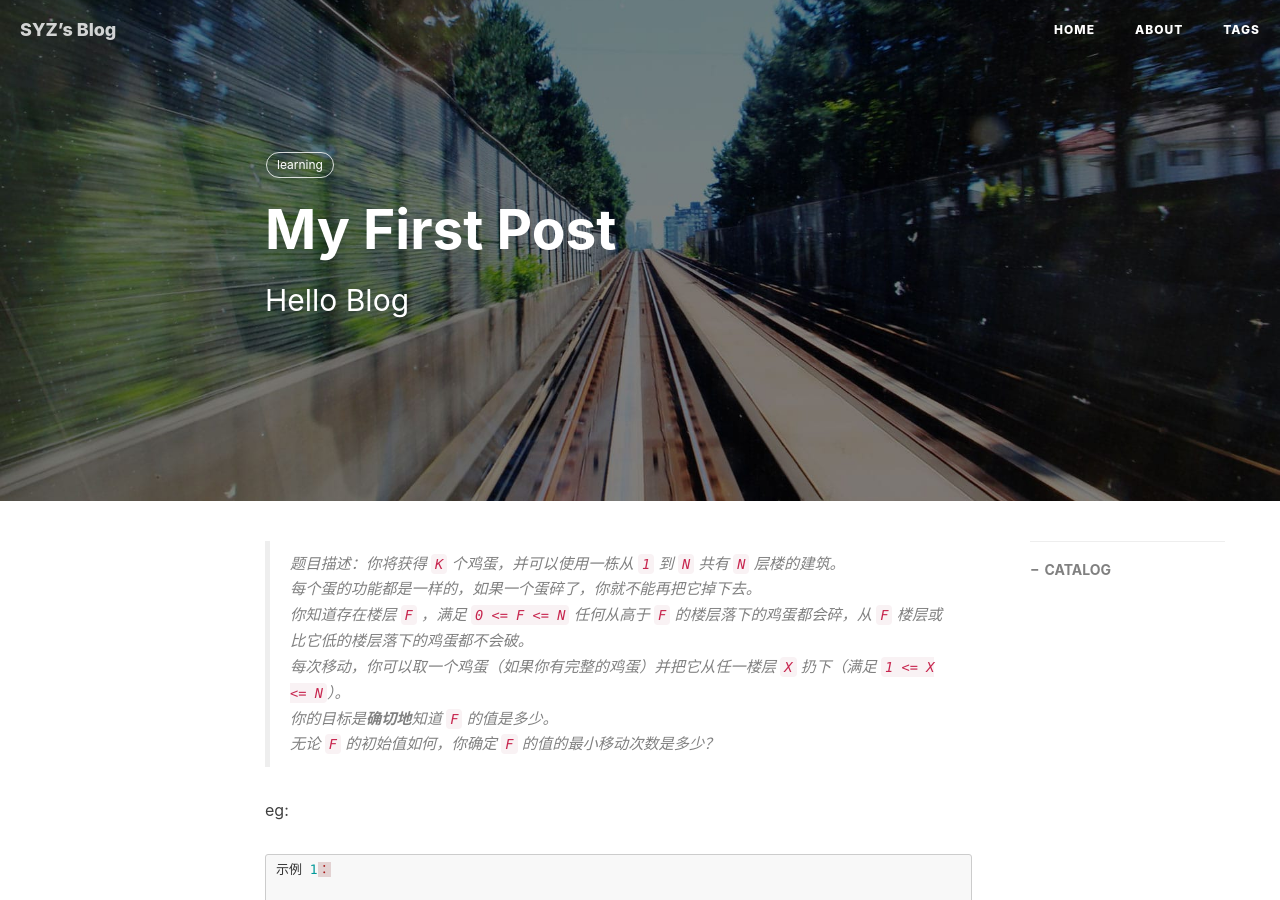
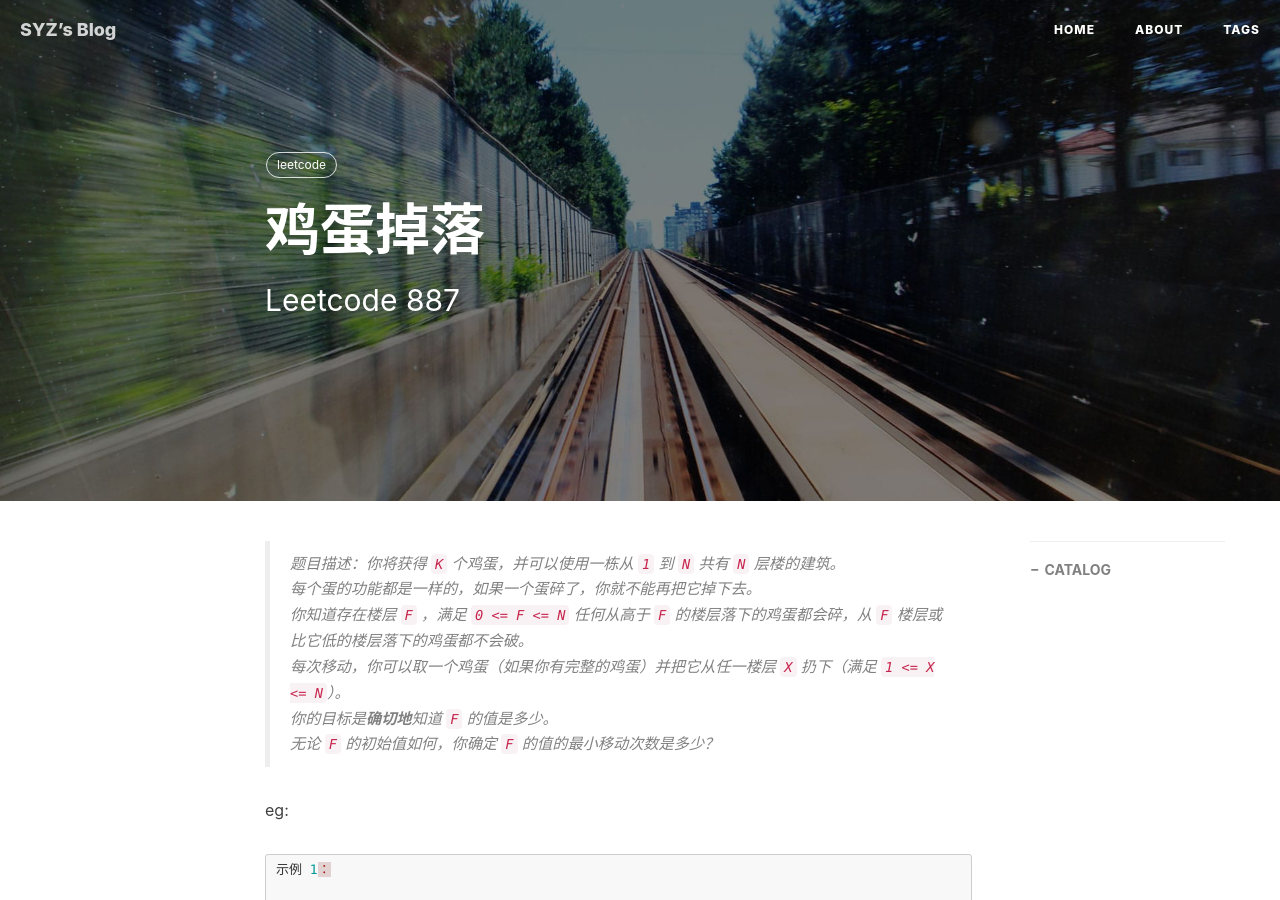
Before and after one commit to syz913/syz913.github.io, a Jekyll site: the page built from _posts/2020-05-09-Leetcode-887.md, in a window 1280 px wide and 900 px high. Built offline with Jekyll 4.4.1, drawn with Linux system fonts in a browser that asks for light colours; nearby versions of some CDN libraries; comment, search, counter and statistics services are not loaded.

Commit message:
leetcode

```diff
--- a/_posts/2020-05-09-first-blog.md
+++ b/_posts/2020-05-09-Leetcode-887.md
@@ -1,13 +1,12 @@
 ---
 layout:     post   				    # 使用的布局（不需要改）
-title:      My First Post 				# 标题
-subtitle:   Hello Blog #副标题
-date:       2020-05-09 				# 时间
+title:      鸡蛋掉落 				# 标题
+subtitle:   Leetcode 887  #副标题
 author:     SYZ					# 作者
 header-img: img/post-bg-2015.jpg 	#这篇文章标题背景图片
 catalog: true 						# 是否归档
 tags:								#标签
-    - learning
+    - leetcode
 ---
 > 题目描述：你将获得 `K` 个鸡蛋，并可以使用一栋从 `1` 到 `N` 共有 `N` 层楼的建筑。
 >
```
